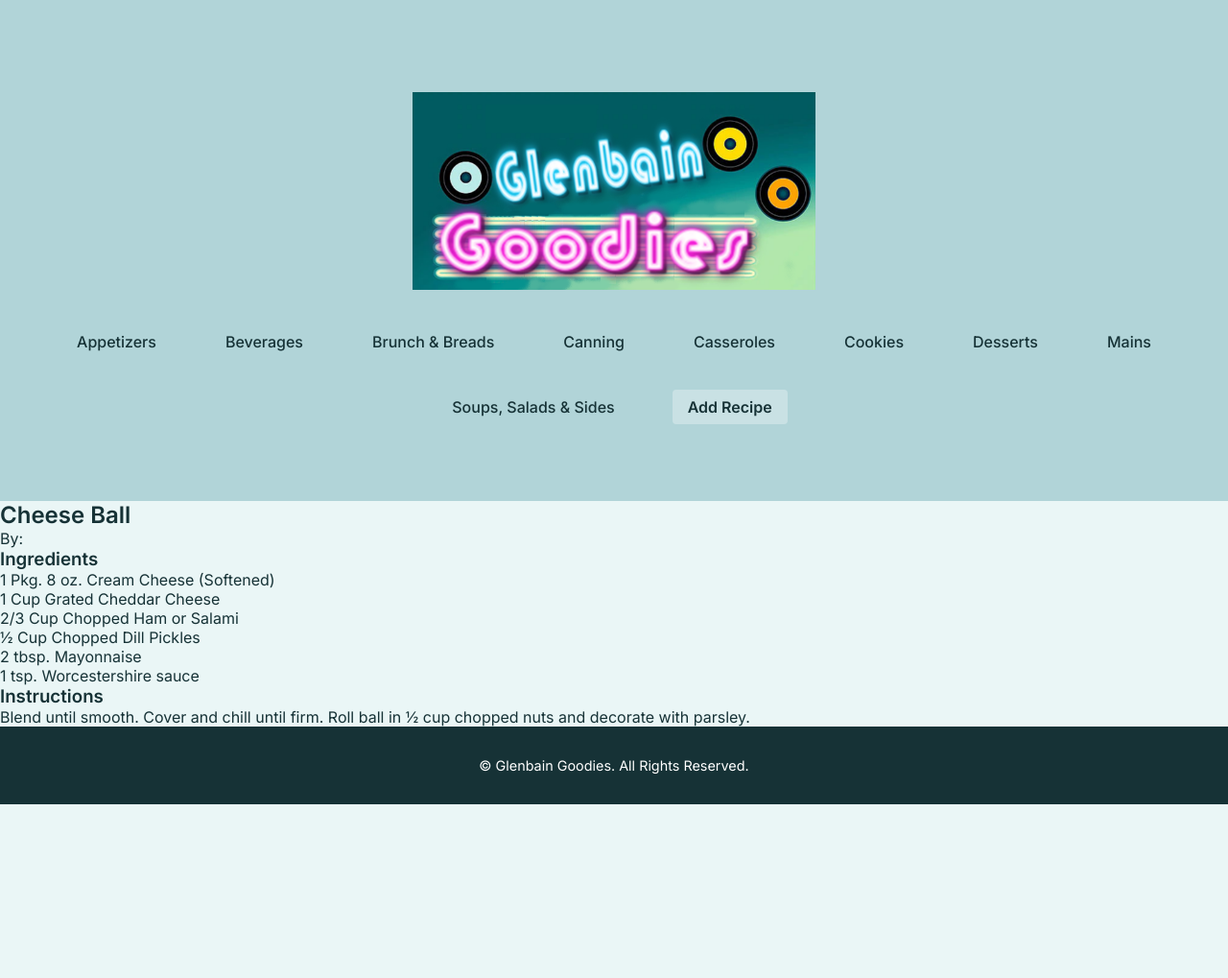
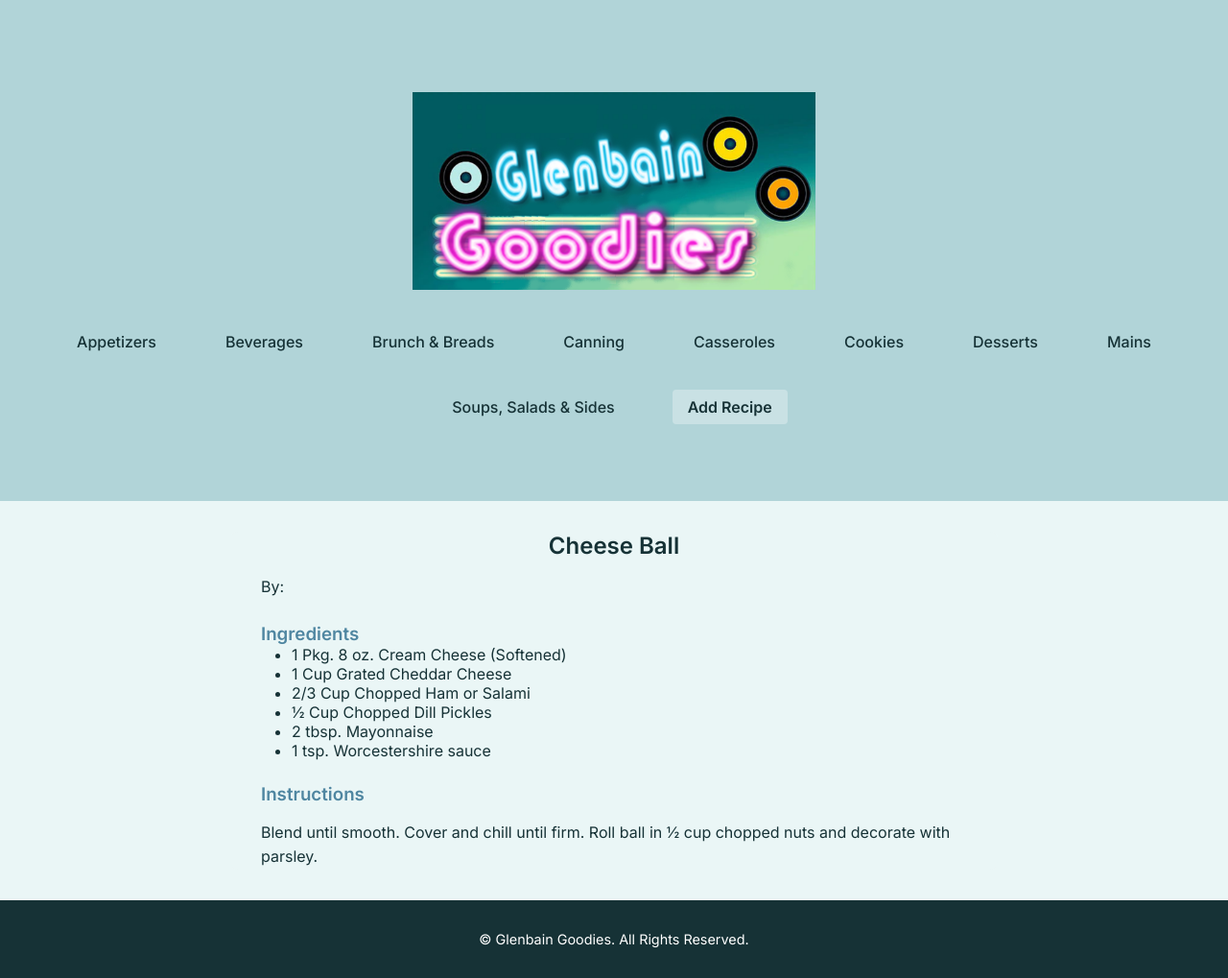
Before and after one commit to dylanmc789/GlenbainGoodies, a Jekyll site: the page built from appetizers/cheese-ball.md, in a window 1280 px wide. Shown: the whole page at 96% size. Built offline with Jekyll 4.4.1, drawn with Linux system fonts in a browser that asks for light colours; before the commit the page ends 900 px from its top, so only the background shows below that.

Commit message:
Update main.css

```diff
--- a/assets/css/main.css
+++ b/assets/css/main.css
@@ -180,6 +180,48 @@ body {
 .nav-toggle.active span:nth-child(3) {
   transform: translateY(-8px) rotate(-45deg);
 }
+.recipe-page {
+  max-width: 800px;
+  margin: 2rem auto;
+  padding: 0 2rem;
+  color: #163236;
+  background-color: #eaf6f6;
+  border-radius: 8px;
+}
+
+.recipe-header h1 {
+  text-align: center;
+  margin-bottom: 0.5rem;
+}
+
+.recipe-author {
+  text-align: center;
+  font-style: italic;
+  margin-bottom: 1.5rem;
+  color: #4f86a1;
+}
+
+.recipe-image {
+  display: block;
+  margin: 1rem auto;
+  max-width: 100%;
+  border-radius: 8px;
+}
+
+.recipe-content h3 {
+  color: #4f86a1;
+  margin-top: 1.5rem;
+}
+
+.recipe-content ul {
+  list-style-type: disc;
+  padding-left: 2rem;
+}
+
+.recipe-content p {
+  line-height: 1.6;
+  margin: 1rem 0;
+}
 
 
 
```
